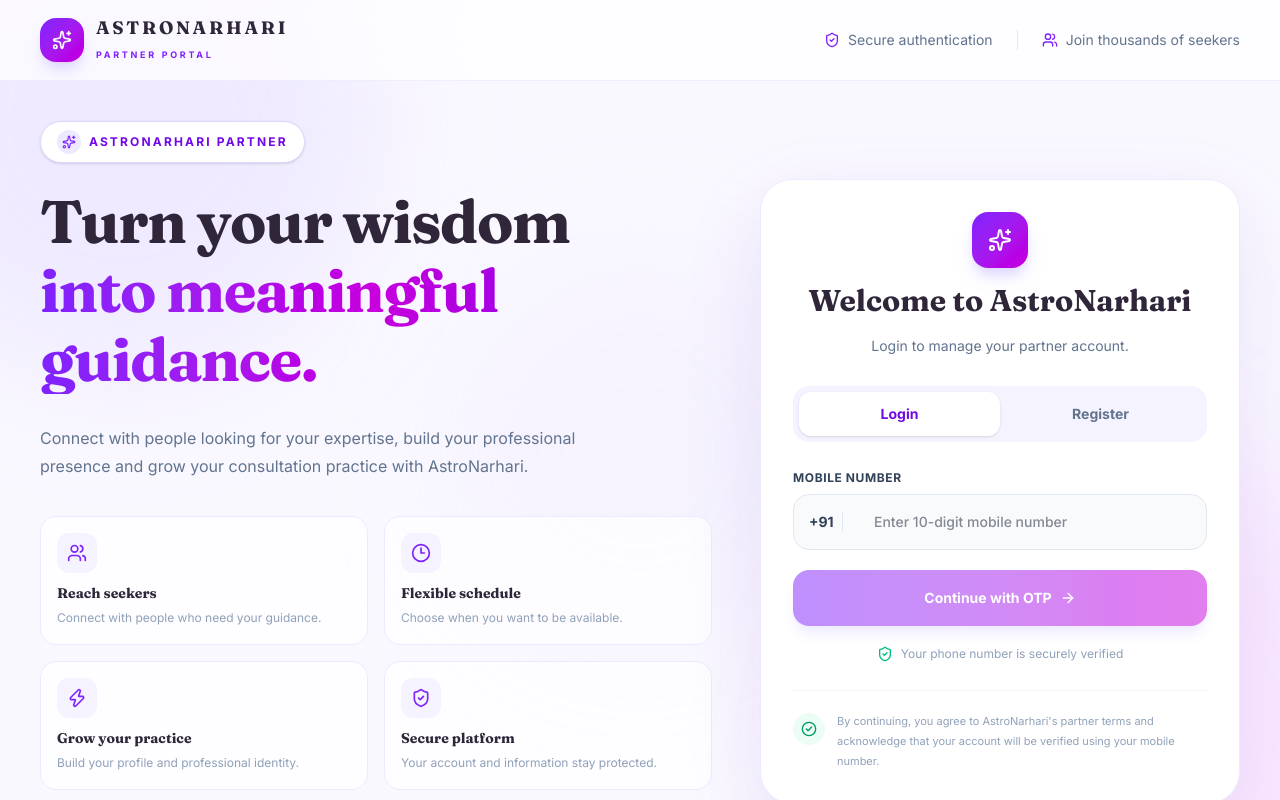
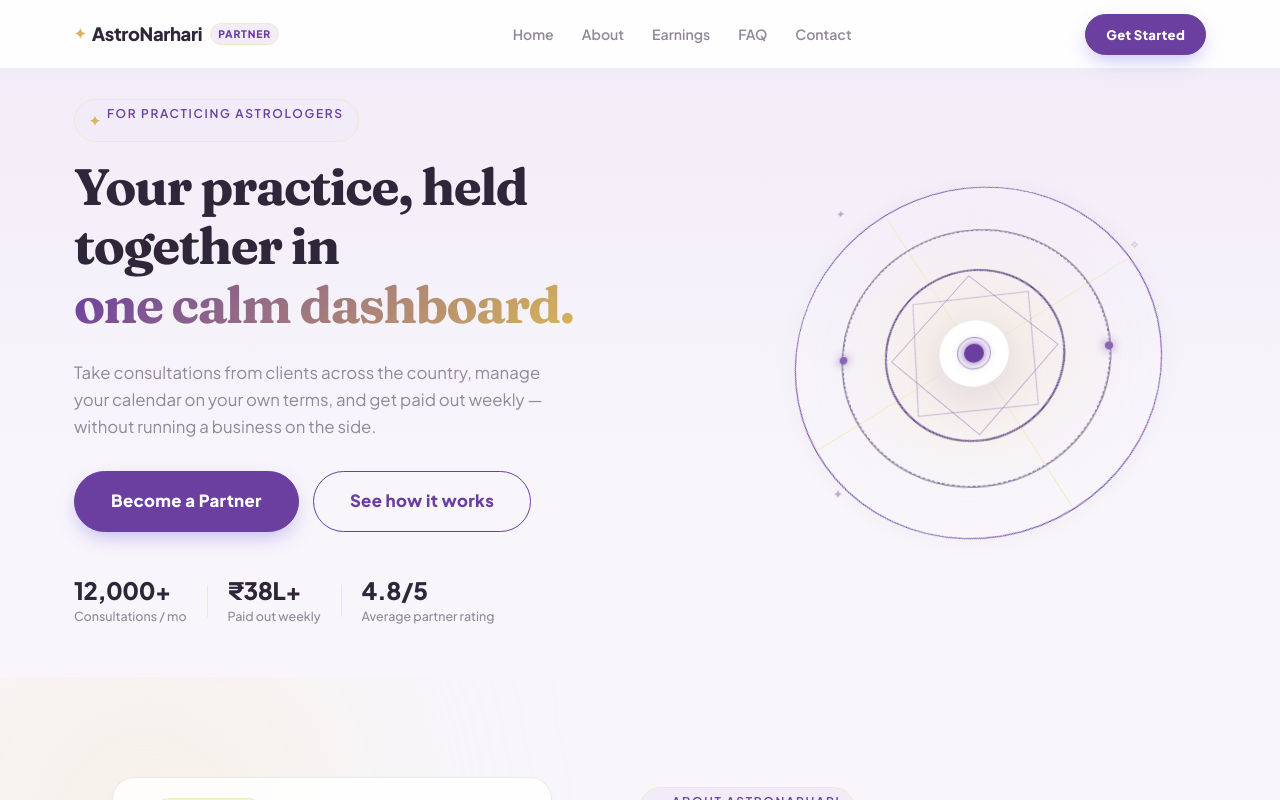
Before and after one commit to Harshit537-cyber/Patner_Website, a React (Vite) app: page /home in a window 1280 px wide. Before the commit this address led to /. Shown: the top 800 px of the page. Built offline with nearby package versions, Linux system fonts and the light colour scheme.

Commit message:
home page done

```diff
--- a/src/App.jsx
+++ b/src/App.jsx
@@ -12,18 +12,36 @@
 import ProtectedRoute from "./routes/ProtectedRoute";
 import PublicRoute from "./routes/PublicRoute";
 
+import Home from "./pages/Website/Home";
+import WebsiteLayout from "./pages/Website/WebsiteLayout";
+
 function App() {
   return (
     <BrowserRouter>
       <Routes>
 
-        {/* ================= PUBLIC ROUTES ================= */}
+        {/* =========================================
+            PUBLIC ROUTES
+        ========================================= */}
 
         <Route element={<PublicRoute />}>
-          <Route path="/" element={<Auth />} />
+
+          {/* WEBSITE LAYOUT */}
+          <Route element={<WebsiteLayout />}>
+
+            <Route path="/home" element={<Home />}/>
+
+          </Route>
+
+          {/* AUTH */}
+          <Route path="/login" element={<Auth />}/>
+
         </Route>
 
-        {/* ================= PROTECTED ROUTES ================= */}
+
+        {/* =========================================
+            PROTECTED ROUTES
+        ========================================= */}
 
         <Route element={<ProtectedRoute />}>
 
@@ -39,11 +57,14 @@
 
         </Route>
 
-        {/* ================= FALLBACK ================= */}
+
+        {/* =========================================
+            FALLBACK
+        ========================================= */}
 
         <Route
           path="*"
-          element={<Navigate to="/" replace />}
+          element={<Navigate to="/home" replace />}
         />
 
       </Routes>
--- a/src/components/website/Navbar.jsx
+++ b/src/components/website/Navbar.jsx
@@ -42,26 +42,17 @@
 
           {/* MOBILE ONLY ACTIONS */}
           <div className="navbar-mobile-actions">
-            <Link
-              to="/login"
-              className="navbar-login"
-              onClick={() => setOpen(false)}
-            >
-              Log in
-            </Link>
-            <Link to="/register" onClick={() => setOpen(false)}>
-              <Button size="sm">Become a Partner</Button>
+
+            <Link to="/Login" onClick={() => setOpen(false)}>
+              <Button size="sm">Get Started</Button>
             </Link>
           </div>
         </nav>
 
         {/* DESKTOP ACTIONS */}
         <div className="navbar-actions">
-          <Link to="/login" className="navbar-login">
-            Log in
-          </Link>
-          <Link to="/register">
-            <Button size="sm">Become a Partner</Button>
+          <Link to="/login">
+            <Button size="sm">Get Started</Button>
           </Link>
         </div>
 
--- a/src/pages/Dashboard/Profile.jsx
+++ b/src/pages/Dashboard/Profile.jsx
@@ -1,20 +1,22 @@
-import { useState } from 'react';
-import ProfileHeader from '../../components/profile/ProfileHeader';
-import ProfileDetails from '../../components/profile/ProfileDetails';
-import EditProfile from '../../components/profile/EditProfile';
-import ConsultationRates from '../../components/profile/ConsultationRates';
-import { usePartner } from '../../hooks/usePartner';
+import { useState } from "react";
+import ProfileHeader from "../../components/profile/ProfileHeader";
+import ProfileDetails from "../../components/profile/ProfileDetails";
+import EditProfile from "../../components/profile/EditProfile";
+import ConsultationRates from "../../components/profile/ConsultationRates";
+import { usePartner } from "../../hooks/usePartner";
 
 const Profile = () => {
   const { profile, updateSection } = usePartner();
   const [editing, setEditing] = useState(false);
 
   const displayProfile = {
-    fullName: profile.personal.fullName || 'Radhika Sharma',
-    city: profile.personal.city || 'Jaipur',
-    language: profile.personal.language || 'Hindi',
-    experience: profile.professional.experience || '6-10 years',
-    bio: profile.professional.bio || 'Vedic astrologer specializing in career and relationship guidance.',
+    fullName: profile.personal.fullName || "Radhika Sharma",
+    city: profile.personal.city || "Jaipur",
+    language: profile.personal.language || "Hindi",
+    experience: profile.professional.experience || "6-10 years",
+    bio:
+      profile.professional.bio ||
+      "Vedic astrologer specializing in career and relationship guidance.",
   };
 
   const rates = {
@@ -23,29 +25,45 @@
   };
 
   return (
-    <div style={{ display: 'flex', flexDirection: 'column', gap: 18 }}>
+    <div style={{ display: "flex", flexDirection: "column", gap: 18 }}>
       <ProfileHeader
         name={displayProfile.fullName}
-        specialization={profile.professional.specialization || 'Vedic Astrology'}
+        specialization={
+          profile.professional.specialization || "Vedic Astrology"
+        }
         rating={4.8}
       />
       {editing ? (
         <EditProfile
           profile={displayProfile}
-          onSave={(data) => { updateSection('personal', data); setEditing(false); }}
+          onSave={(data) => {
+            updateSection("personal", data);
+            setEditing(false);
+          }}
         />
       ) : (
         <div>
           <ProfileDetails profile={displayProfile} />
           <button
             onClick={() => setEditing(true)}
-            style={{ marginTop: 12, background: 'none', border: 'none', color: 'var(--color-primary)', fontWeight: 600, cursor: 'pointer', fontSize: '0.88rem' }}
+            style={{
+              marginTop: 12,
+              background: "none",
+              border: "none",
+              color: "var(--color-primary)",
+              fontWeight: 600,
+              cursor: "pointer",
+              fontSize: "0.88rem",
+            }}
           >
             Edit profile
           </button>
         </div>
       )}
-      <ConsultationRates rates={rates} onSave={(data) => updateSection('professional', data)} />
+      <ConsultationRates
+        rates={rates}
+        onSave={(data) => updateSection("professional", data)}
+      />
     </div>
   );
 };
--- a/src/pages/Website/Home.jsx
+++ b/src/pages/Website/Home.jsx
@@ -4,9 +4,12 @@
 import Testimonials from '../../components/website/Testimonials';
 import FAQ from '../../components/website/FAQ';
 import ContactSection from '../../components/website/ContactSection';
+import Navbar from '../../components/website/Navbar'
+
 
 const Home = () => (
   <>
+
     <Hero />
     <AboutSection />
     <Earnings />
--- a/src/pages/Website/WebsiteLayout.jsx
+++ b/src/pages/Website/WebsiteLayout.jsx
@@ -1,6 +1,6 @@
-import { Outlet } from 'react-router-dom';
-import Navbar from '../../components/website/Navbar';
-import Footer from '../../components/website/Footer';
+import { Outlet } from "react-router-dom";
+import Navbar from "../../components/website/Navbar";
+import Footer from "../../components/website/Footer";
 
 const WebsiteLayout = () => (
   <>
```
